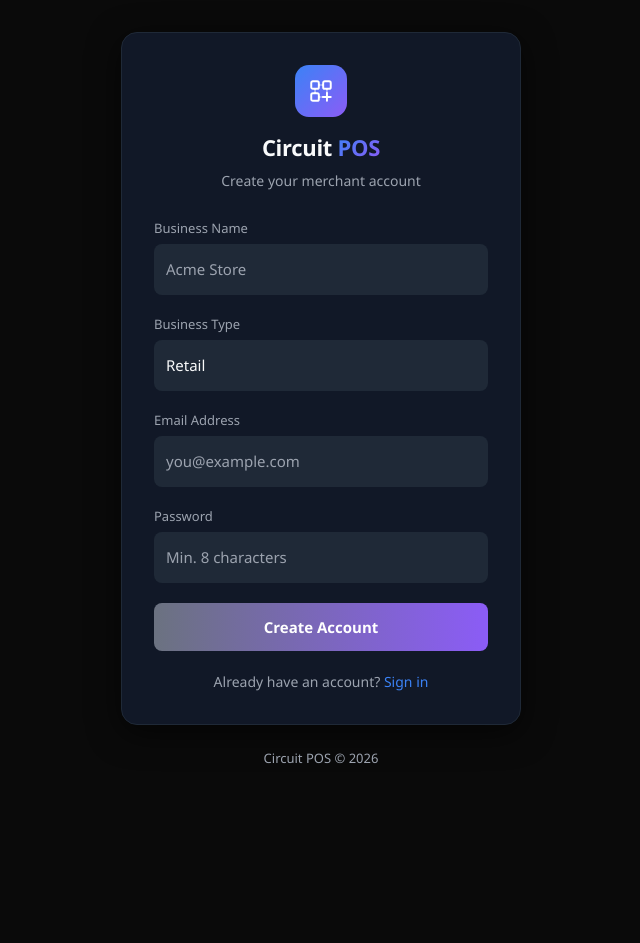
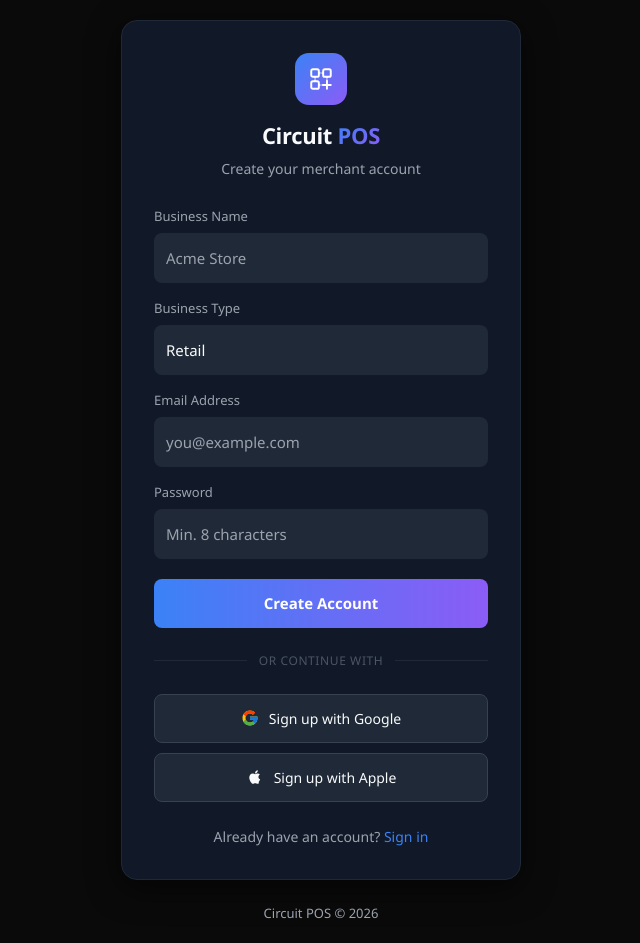
Before and after one commit to pernelldevcircuit/circuit-pos, a Next.js app: page /signup in a window 1280 px wide. Shown: the whole page, without its empty margins (319-959 px from the left). Before the commit the page ends 800 px from the top, so only its background shows below. Built offline with nearby package versions, Linux system fonts and the light colour scheme; no server answers.

Commit message:
Fix signup page with corrected OAuth implementation

```diff
--- a/app/signup/page.tsx
+++ b/app/signup/page.tsx
@@ -17,14 +17,15 @@
 export default function SignupPage() {
   const router = useRouter()
 
-  const [email, setEmail] = useState<string>('')
-  const [password, setPassword] = useState<string>('')
+  const [email, setEmail]               = useState<string>('')
+  const [password, setPassword]         = useState<string>('')
   const [businessName, setBusinessName] = useState<string>('')
   const [businessType, setBusinessType] = useState<BusinessType>('retail')
-  const [error, setError] = useState<string>('')
-  const [loading, setLoading] = useState<boolean>(false)
-  const [isDark, setIsDark] = useState<boolean>(true)
-  const [confirmed, setConfirmed] = useState<boolean>(false)
+  const [error, setError]               = useState<string>('')
+  const [loading, setLoading]           = useState<boolean>(false)
+  const [oauthLoading, setOauthLoading] = useState<'google' | 'apple' | null>(null)
+  const [isDark, setIsDark]             = useState<boolean>(true)
+  const [confirmed, setConfirmed]       = useState<boolean>(false)
 
   useEffect(() => {
     const stored = localStorage.getItem('theme')
@@ -39,15 +40,20 @@
   }, [router])
 
   // ── Derived style tokens ────────────────────────────────────────────
-  const bg       = isDark ? '#0a0a0a' : '#f0f9fc'
-  const cardBg   = isDark ? '#111827' : '#ffffff'
-  const border   = isDark ? '#1f2937' : '#e2e8f0'
-  const text     = isDark ? '#f9fafb' : '#0f172a'
-  const muted    = isDark ? '#9ca3af' : '#64748b'
-  const accent   = '#3b82f6'
-  const inputBg  = isDark ? '#1f2937' : '#f1f5f9'
+  const bg          = isDark ? '#0a0a0a' : '#f0f9fc'
+  const cardBg      = isDark ? '#111827' : '#ffffff'
+  const border      = isDark ? '#1f2937' : '#e2e8f0'
+  const text        = isDark ? '#f9fafb' : '#0f172a'
+  const muted       = isDark ? '#9ca3af' : '#64748b'
+  const accent      = '#3b82f6'
+  const inputBg     = isDark ? '#1f2937' : '#f1f5f9'
+  const oauthBg     = isDark ? '#1f2937' : '#f8fafc'
+  const oauthBorder = isDark ? '#374151' : '#e2e8f0'
+  const oauthHover  = isDark ? '#263040' : '#f1f5f9'
+  const dividerColor = isDark ? '#1f2937' : '#e2e8f0'
+  const dividerText  = isDark ? '#4b5563' : '#94a3b8'
 
-  // ── Handlers ────────────────────────────────────────────────────────
+  // ── Email/password signup handler ───────────────────────────────────
   const handleSignup = async (e: React.FormEvent<HTMLFormElement>) => {
     e.preventDefault()
     setError('')
@@ -97,6 +103,46 @@
       setLoading(false)
     }
   }
+
+  // ── OAuth handler ───────────────────────────────────────────────────
+  const handleOAuth = async (provider: 'google' | 'apple') => {
+    setError('')
+    setOauthLoading(provider)
+    try {
+      const { error: authError } = await supabase.auth.signInWithOAuth({
+        provider,
+        options: {
+          redirectTo: `${window.location.origin}/auth/callback`,
+        },
+      })
+      if (authError) throw authError
+    } catch (err: unknown) {
+      const message =
+        err instanceof Error ? err.message : 'OAuth sign-up failed.'
+      setError(message)
+      setOauthLoading(null)
+    }
+  }
+
+  // ── OAuth button style helper ───────────────────────────────────────
+  const oauthBtnStyle = (provider: 'google' | 'apple'): React.CSSProperties => ({
+    width: '100%',
+    display: 'flex',
+    alignItems: 'center',
+    justifyContent: 'center',
+    gap: '10px',
+    padding: '13px 16px',
+    background: oauthBg,
+    border: `1px solid ${oauthBorder}`,
+    borderRadius: '8px',
+    color: text,
+    fontSize: '14px',
+    fontWeight: 500,
+    cursor: oauthLoading === provider ? 'not-allowed' : 'pointer',
+    opacity: oauthLoading && oauthLoading !== provider ? 0.5 : 1,
+    transition: 'background 0.15s, border-color 0.15s, opacity 0.15s',
+    outline: 'none',
+  })
 
   // ── Render ───────────────────────────────────────────────────────────
   return (
@@ -210,10 +256,11 @@
           </div>
         )}
 
-        {/* Form */}
+        {/* ── Email / Password Signup Form ──────────────────────────── */}
         <form onSubmit={handleSignup} noValidate>
+
           {/* Business Name */}
-          <div style={{ marginBottom: '20px' }}>
+          <div style={{ marginBottom: '16px' }}>
             <label
               style={{
                 display: 'block',
@@ -246,7 +293,7 @@
           </div>
 
           {/* Business Type */}
-          <div style={{ marginBottom: '20px' }}>
+          <div style={{ marginBottom: '16px' }}>
             <label
               style={{
                 display: 'block',
@@ -284,7 +331,7 @@
           </div>
 
           {/* Email */}
-          <div style={{ marginBottom: '20px' }}>
+          <div style={{ marginBottom: '16px' }}>
             <label
               style={{
                 display: 'block',
@@ -353,31 +400,100 @@
           {/* Submit */}
           <button
             type="submit"
-            disabled={loading || confirmed}
+            disabled={loading || confirmed || !!oauthLoading}
             style={{
               width: '100%',
               padding: '13px',
               background: loading
                 ? '#6b7280'
-                : 'linear-gradient(to right, #6b7280, #8b5cf6)',
+                : 'linear-gradient(to right, #3b82f6, #8b5cf6)',
               border: 'none',
               borderRadius: '8px',
               color: '#ffffff',
               fontSize: '15px',
               fontWeight: 600,
-              cursor: loading ? 'not-allowed' : 'pointer',
+              cursor: loading || confirmed || oauthLoading ? 'not-allowed' : 'pointer',
               transition: 'opacity 0.2s',
-              opacity: loading ? 0.8 : 1,
+              opacity: loading || confirmed || oauthLoading ? 0.8 : 1,
             }}
           >
             {loading ? 'Creating account…' : 'Create Account'}
           </button>
         </form>
 
-        {/* Link */}
+        {/* ── OR Divider ────────────────────────────────────────────── */}
+        <div
+          style={{
+            display: 'flex',
+            alignItems: 'center',
+            gap: '12px',
+            margin: '24px 0',
+          }}
+        >
+          <div style={{ flex: 1, height: '1px', background: dividerColor }} />
+          <span
+            style={{
+              fontSize: '12px',
+              fontWeight: 500,
+              color: dividerText,
+              letterSpacing: '0.05em',
+              whiteSpace: 'nowrap',
+            }}
+          >
+            OR CONTINUE WITH
+          </span>
+          <div style={{ flex: 1, height: '1px', background: dividerColor }} />
+        </div>
+
+        {/* ── OAuth Buttons ─────────────────────────────────────────── */}
+        <div style={{ display: 'flex', flexDirection: 'column', gap: '10px' }}>
+
+          {/* Google */}
+          <button
+            type="button"
+            onClick={() => handleOAuth('google')}
+            disabled={!!oauthLoading || loading || confirmed}
+            style={oauthBtnStyle('google')}
+            onMouseEnter={e => { if (!oauthLoading && !loading && !confirmed) e.currentTarget.style.background = oauthHover }}
+            onMouseLeave={e => { e.currentTarget.style.background = oauthBg }}
+          >
+            {oauthLoading === 'google' ? (
+              <OauthSpinner />
+            ) : (
+              <svg width="18" height="18" viewBox="0 0 48 48" fill="none">
+                <path d="M43.611 20.083H42V20H24v8h11.303C33.654 32.657 29.332 36 24 36c-6.627 0-12-5.373-12-12s5.373-12 12-12c3.059 0 5.842 1.154 7.961 3.039l5.657-5.657C34.046 6.053 29.268 4 24 4 12.955 4 4 12.955 4 24s8.955 20 20 20 20-8.955 20-20c0-1.341-.138-2.65-.389-3.917z" fill="#FFC107" />
+                <path d="M6.306 14.691l6.571 4.819C14.655 15.108 19.001 12 24 12c3.059 0 5.842 1.154 7.961 3.039l5.657-5.657C34.046 6.053 29.268 4 24 4 16.318 4 9.656 8.337 6.306 14.691z" fill="#FF3D00" />
+                <path d="M24 44c5.166 0 9.86-1.977 13.409-5.192l-6.19-5.238A11.91 11.91 0 0124 36c-5.311 0-9.821-3.317-11.563-7.946l-6.522 5.025C9.505 39.556 16.227 44 24 44z" fill="#4CAF50" />
+                <path d="M43.611 20.083H42V20H24v8h11.303a12.04 12.04 0 01-4.087 5.571l.003-.002 6.19 5.238C36.971 39.205 44 34 44 24c0-1.341-.138-2.65-.389-3.917z" fill="#1976D2" />
+              </svg>
+            )}
+            <span>Sign up with Google</span>
+          </button>
+
+          {/* Apple */}
+          <button
+            type="button"
+            onClick={() => handleOAuth('apple')}
+            disabled={!!oauthLoading || loading || confirmed}
+            style={oauthBtnStyle('apple')}
+            onMouseEnter={e => { if (!oauthLoading && !loading && !confirmed) e.currentTarget.style.background = oauthHover }}
+            onMouseLeave={e => { e.currentTarget.style.background = oauthBg }}
+          >
+            {oauthLoading === 'apple' ? (
+              <OauthSpinner />
+            ) : (
+              <svg width="18" height="18" viewBox="0 0 24 24" fill={isDark ? '#f9fafb' : '#0f172a'}>
+                <path d="M17.05 20.28c-.98.95-2.05.8-3.08.35-1.09-.46-2.09-.48-3.24 0-1.44.62-2.2.44-3.06-.35C2.79 15.25 3.51 7.7 9.05 7.4c1.39.07 2.35.74 3.15.8.95-.19 1.86-.89 3.06-.96 1.3-.08 2.54.49 3.24 1.35-2.86 1.69-2.36 5.46.42 6.54-.5 1.37-1.17 2.73-1.87 3.15zM12.03 7.25c-.15-2.23 1.66-4.07 3.74-4.25.29 2.58-2.34 4.5-3.74 4.25z" />
+              </svg>
+            )}
+            <span>Sign up with Apple</span>
+          </button>
+        </div>
+
+        {/* Sign in link */}
         <p
           style={{
-            marginTop: '20px',
+            marginTop: '24px',
             textAlign: 'center',
             fontSize: '14px',
             color: muted,
@@ -411,3 +527,20 @@
     </div>
   )
 }
+
+// ── Inline spinner for OAuth buttons ─────────────────────────────────────────
+function OauthSpinner() {
+  return (
+    <svg
+      width="18"
+      height="18"
+      viewBox="0 0 24 24"
+      fill="none"
+      style={{ animation: 'spin 0.8s linear infinite' }}
+    >
+      <style>{`@keyframes spin { to { transform: rotate(360deg); } }`}</style>
+      <circle cx="12" cy="12" r="10" stroke="#6b7280" strokeWidth="3" />
+      <path d="M12 2a10 10 0 0110 10" stroke="#8b5cf6" strokeWidth="3" strokeLinecap="round" />
+    </svg>
+  )
+}
```
